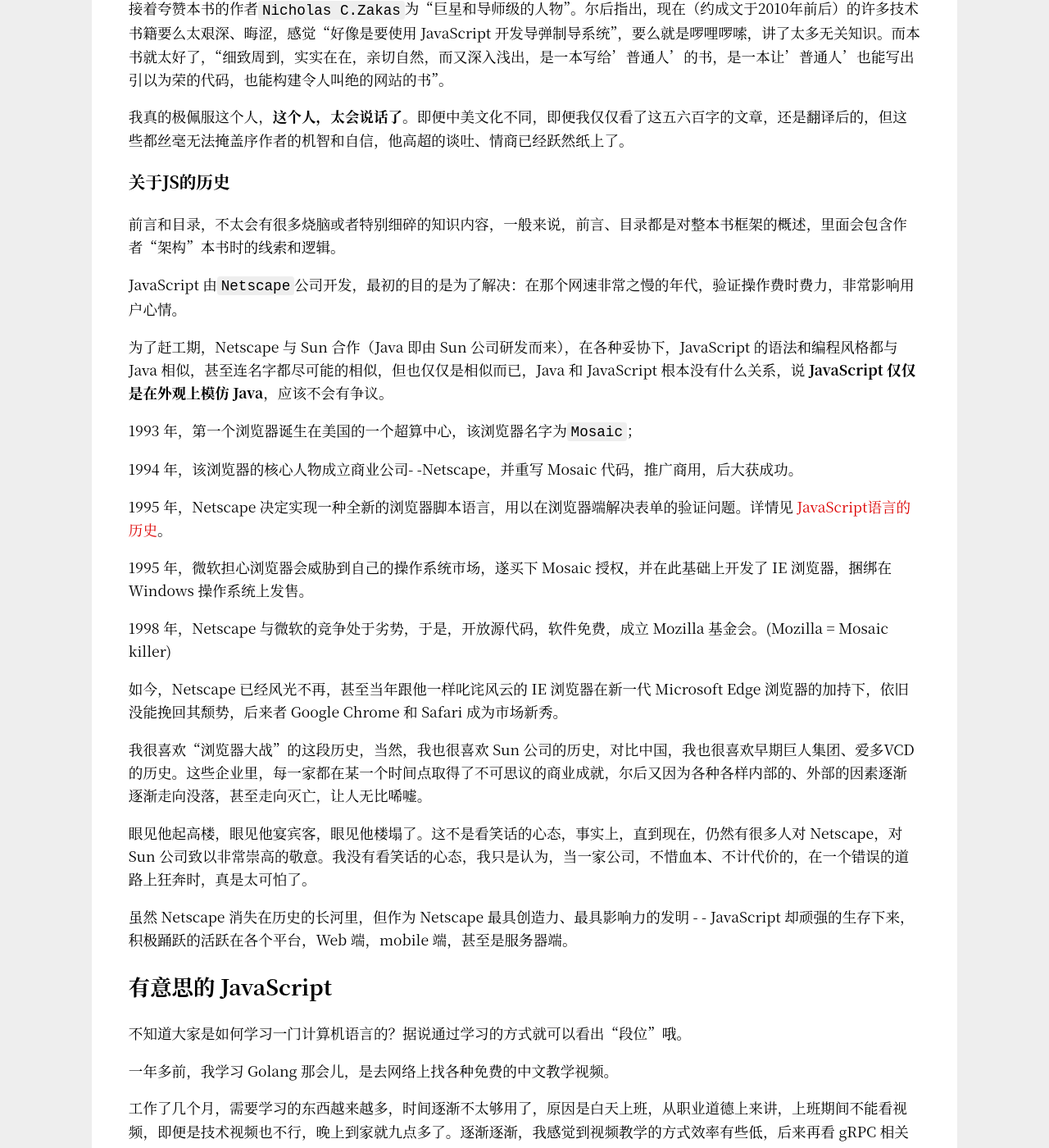
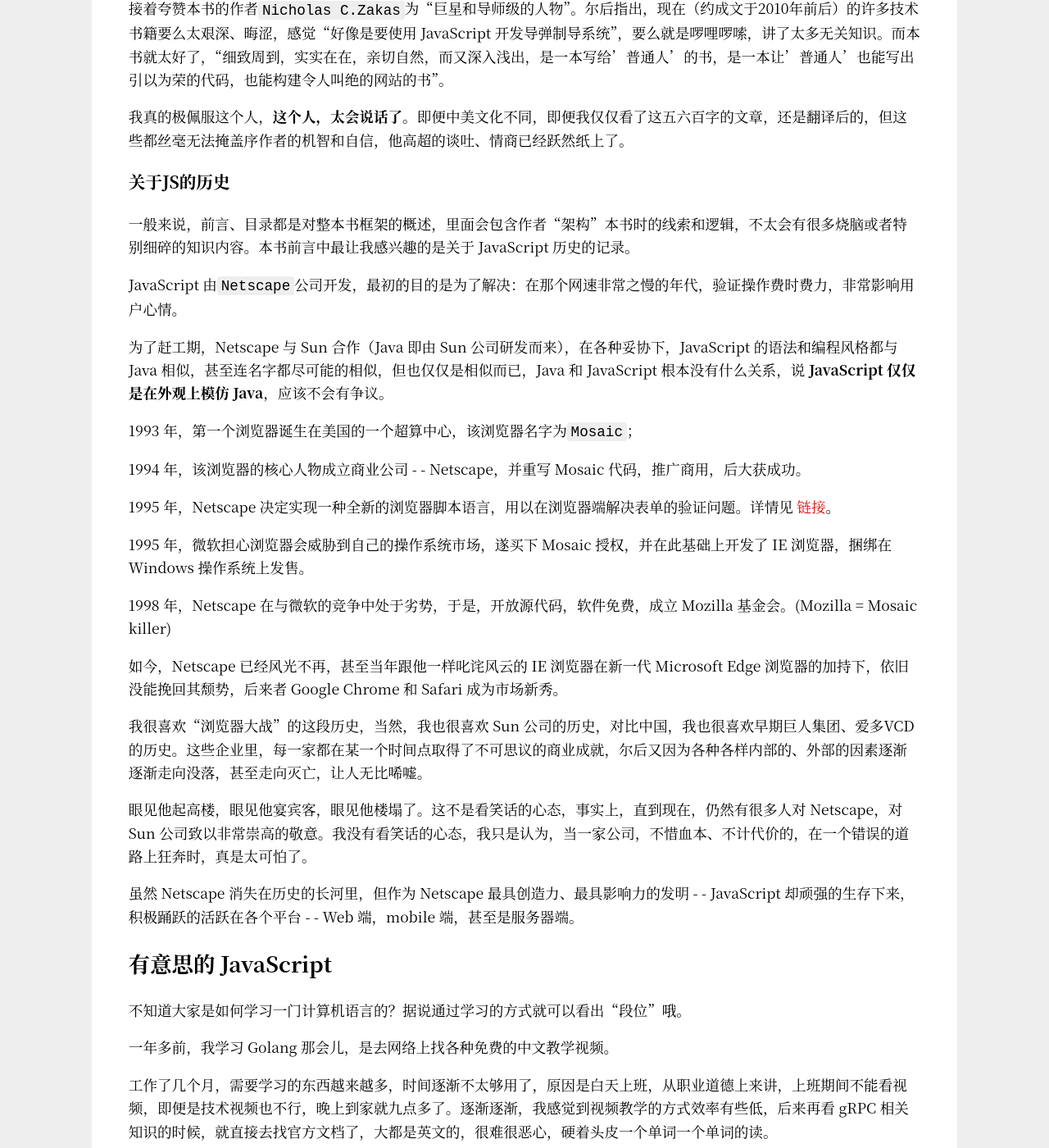
Before and after one commit to Haiyung/haiyung.github.io, a Jekyll site: the page built from _posts/2019-12-25-after-reading-professional-js-for-web-devs.md, in a window 1280 px wide and 1400 px high, scrolled down 1342 px. Shown: the whole window at 82% size. Built offline with Jekyll 4.4.1, drawn with Linux system fonts in a browser that asks for light colours; some of the changed text lies outside the part shown.

Commit message:
update one article about JS

```diff
--- a/_posts/2019-12-25-after-reading-professional-js-for-web-devs.md
+++ b/_posts/2019-12-25-after-reading-professional-js-for-web-devs.md
@@ -14,7 +14,7 @@
 
 ## 前言
 
-不知道什么时候软件研发工作才开始有了比较严格的“后端”、“前端”、“测试”之类的划分，当然，对项目的推进而言，这种精细化的分工合作不仅非常有利于整体工程的效率，还能提高软件交付的质量，从资源的有效利用率上讲，这种工作分配机制也是极为科学的，我不否认。
+不知道什么时候软件研发工作才开始有了比较严格的“后端”、“前端”、“测试”之类的划分。当然，对项目的推进而言，这种精细化的分工合作不仅非常有利于整体工程的效率，还能提高软件交付的质量，从资源的有效利用率上讲，这种工作分配机制也是极为科学的，我不否认。
 
 只是，在后端研发的岗位做了一段时间并逐渐熟悉了开发规章后（大约一年左右），我发现我只是熟悉了我手上的活儿，而对整个研发链、整个项目的理解还是有点“一叶障目，不见泰山”。我的下游到底做了什么？他们是怎么解决问题的？跟我有什么异同？我非常感兴趣。
 
@@ -33,7 +33,7 @@
 ## 有意思的人和事
 
 ### 关于本书的《序》
-我发现很多人读书的时候并不看目录。我不这样，我是个会把序言、前言和目录老老实实读完的家伙，要不要通读本书的重要依据，就是通过它的序言、前言和目录来做初步判断。
+我发现很多人读书的时候并不看目录。我不这样，我是个会把序言、前言和目录老老实实读完的家伙。要不要通读本书？我就是通过它的序言、前言和目录来做初步的判断。
 
 本书由`Rey Bango`作序，你不知道这个人，正如我不知道这个人一样，但这并不妨碍我们去读这篇感情充沛的《序》。
 
@@ -43,7 +43,7 @@
 
 ### 关于JS的历史
 
-前言和目录，不太会有很多烧脑或者特别细碎的知识内容，一般来说，前言、目录都是对整本书框架的概述，里面会包含作者“架构”本书时的线索和逻辑。
+一般来说，前言、目录都是对整本书框架的概述，里面会包含作者“架构”本书时的线索和逻辑，不太会有很多烧脑或者特别细碎的知识内容。本书前言中最让我感兴趣的是关于 JavaScript 历史的记录。
 
 JavaScript 由`Netscape`公司开发，最初的目的是为了解决：在那个网速非常之慢的年代，验证操作费时费力，非常影响用户心情。
 
@@ -51,13 +51,13 @@
 
 1993 年，第一个浏览器诞生在美国的一个超算中心，该浏览器名字为`Mosaic`；
 
-1994 年，该浏览器的核心人物成立商业公司- -Netscape，并重写 Mosaic 代码，推广商用，后大获成功。
+1994 年，该浏览器的核心人物成立商业公司 - - Netscape，并重写 Mosaic 代码，推广商用，后大获成功。
 
-1995 年，Netscape 决定实现一种全新的浏览器脚本语言，用以在浏览器端解决表单的验证问题。详情见 [JavaScript语言的历史](https://javascript.ruanyifeng.com/introduction/history.html)。
+1995 年，Netscape 决定实现一种全新的浏览器脚本语言，用以在浏览器端解决表单的验证问题。详情见 [链接](https://javascript.ruanyifeng.com/introduction/history.html)。
 
 1995 年，微软担心浏览器会威胁到自己的操作系统市场，遂买下 Mosaic 授权，并在此基础上开发了 IE 浏览器，捆绑在 Windows 操作系统上发售。
 
-1998 年，Netscape 与微软的竞争处于劣势，于是，开放源代码，软件免费，成立 Mozilla 基金会。(Mozilla = Mosaic killer)
+1998 年，Netscape 在与微软的竞争中处于劣势，于是，开放源代码，软件免费，成立 Mozilla 基金会。(Mozilla = Mosaic killer)
 
 如今，Netscape 已经风光不再，甚至当年跟他一样叱诧风云的 IE 浏览器在新一代 Microsoft Edge 浏览器的加持下，依旧没能挽回其颓势，后来者 Google Chrome 和 Safari 成为市场新秀。
 
@@ -65,7 +65,7 @@
 
 眼见他起高楼，眼见他宴宾客，眼见他楼塌了。这不是看笑话的心态，事实上，直到现在，仍然有很多人对 Netscape，对 Sun 公司致以非常崇高的敬意。我没有看笑话的心态，我只是认为，当一家公司，不惜血本、不计代价的，在一个错误的道路上狂奔时，真是太可怕了。
 
-虽然 Netscape 消失在历史的长河里，但作为 Netscape 最具创造力、最具影响力的发明 - - JavaScript 却顽强的生存下来，积极踊跃的活跃在各个平台，Web 端，mobile 端，甚至是服务器端。
+虽然 Netscape 消失在历史的长河里，但作为 Netscape 最具创造力、最具影响力的发明 - - JavaScript 却顽强的生存下来，积极踊跃的活跃在各个平台 - - Web 端，mobile 端，甚至是服务器端。
 
 ## 有意思的 JavaScript
 
```
